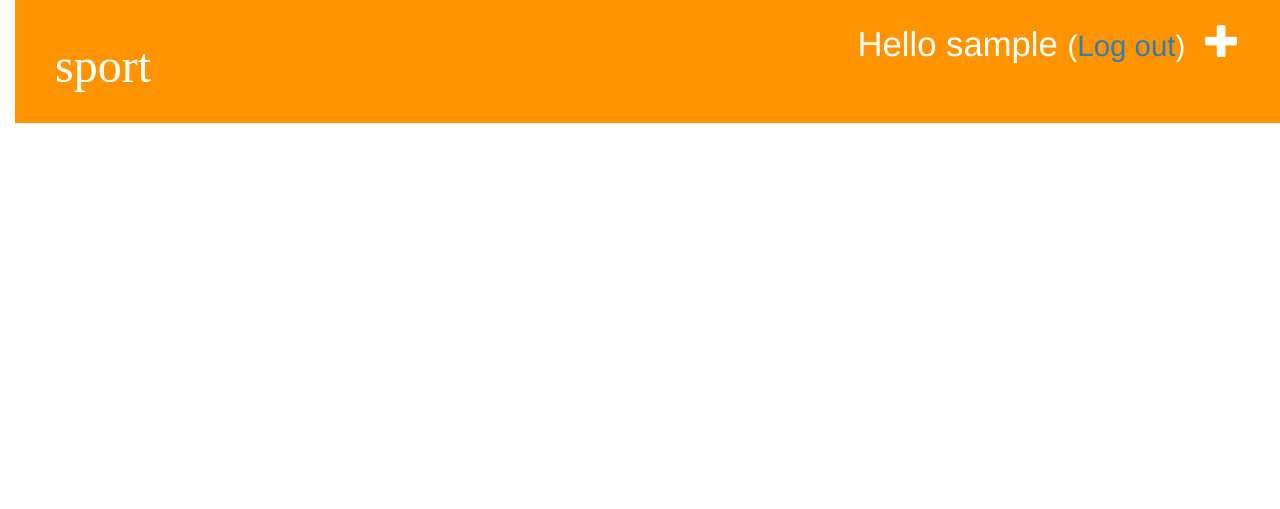
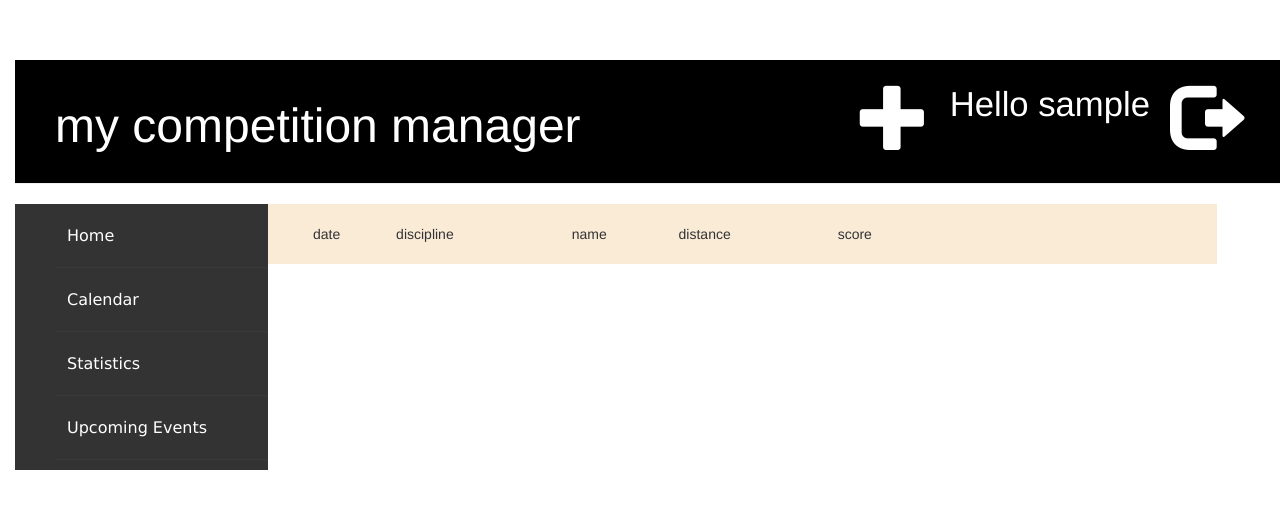
Before and after one commit to annna5/ActivityTracker, a Django app: page / in a window 1280 px wide. Shown: the top 509 px of the page. Run offline with Django 3.2, Linux system fonts and the light colour scheme; the visitor is signed in with stand-in values (Sample User, id 1); data that the repository does not hold is empty; some libraries are stand-ins or nearby versions.

Commit message:
nowy layout, podst kalendarz

```diff
--- a/mysite/urls.py
+++ b/mysite/urls.py
@@ -9,4 +9,5 @@ urlpatterns = patterns('',
     url(r'', include('sport.urls')),
     url(r'^accounts/login/$', 'django.contrib.auth.views.login'),
     url(r'^accounts/logout/$', 'django.contrib.auth.views.logout', {'next_page': '/'}),
+
 )
--- a/sport/admin.py
+++ b/sport/admin.py
@@ -1,6 +1,7 @@
 from django.contrib import admin
-from .models import Competition, Discipline#, Result
+from .models import Competition, Discipline, Typeofmeasure #, Result
 
 admin.site.register(Competition)
 admin.site.register(Discipline)
+admin.site.register(Typeofmeasure)
 # admin.site.register(Result)
--- a/sport/forms.py
+++ b/sport/forms.py
@@ -1,8 +1,11 @@
 from django import forms
+
 from .models import Competition
 
 
 class CompetitionForm(forms.ModelForm):
     class Meta:
         model = Competition
-        fields = ('name', 'event_date', 'event_time', 'location', 'discipline')
+        error_css_class = 'error'
+        required_css_class = 'required'
+        fields = ('name', 'discipline', 'distance', 'score', 'event_date', 'notes')
--- a/sport/static/css/sport.css
+++ b/sport/static/css/sport.css
@@ -1,14 +1,18 @@
 h1 a {
     color: #FCA205;
-    font-family: 'Lobster';
+    font-family: 'Oswald', sans-serif;
 }
 
 body {
     padding-left: 15px;
+    margin-top: 60px;
+    /*background-color: antiquewhite;*/
+    /*background: #333;*/
+    background: white;
 }
 
 .page-header {
-    background-color: #ff9400;
+    background-color: black;
     margin-top: 0;
     padding: 20px 20px 20px 40px;
 }
@@ -24,7 +28,7 @@ body {
 }
 
 h1, h2, h3, h4 {
-    'Open Sans Condensed', sans-serif;
+'Open Sans Condensed', sans-serif;
 }
 
 .date {
@@ -54,3 +58,54 @@ h1, h2, h3, h4 {
 .post h1 a, .post h1 a:visited {
     color: #000000;
 }
+
+.glyphicon {
+    font-size: 70px;
+}
+
+#cssmenu {
+    background: #333;
+    list-style: none;
+    margin: 0;
+    padding: 0;
+    width: 20%;
+    float:left;
+}
+
+#cssmenu li {
+    font: 100% "Lucida Sans Unicode", "Bitstream Vera Sans", "Trebuchet Unicode MS", "Lucida Grande", Verdana, Helvetica, sans-serif;
+    margin: 0;
+    padding: 0;
+    list-style: none;
+
+}
+
+#cssmenu a {
+    background: #333;
+    border-bottom: 1px solid #393939;
+    color: white;
+    margin: 0;
+    padding: 8px 12px;
+    text-decoration: none;
+    font-weight: normal;
+    height: 4em;
+    font-size: medium;
+    display: flex;
+    align-items: center;
+}
+
+#cssmenu a:hover {
+    background: black url("../images/hover.gif") left center no-repeat;
+    color: #fff;
+    padding-bottom: 8px;
+    display: flex;
+}
+
+.container {
+    background-color: antiquewhite;
+    position: relative;
+    width: 75%;
+    margin: 0;
+     overflow: hidden;
+    padding: 10px 30px;
+}
--- a/sport/templates/sport/base.html
+++ b/sport/templates/sport/base.html
@@ -3,10 +3,13 @@
 <html>
 <head>
     <title>sport</title>
+    <link href='https://fonts.googleapis.com/css?family=Oswald' rel='stylesheet' type='text/css'>
     <link rel="stylesheet" href="//maxcdn.bootstrapcdn.com/bootstrap/3.2.0/css/bootstrap.min.css">
     <link rel="stylesheet" href="//maxcdn.bootstrapcdn.com/bootstrap/3.2.0/css/bootstrap-theme.min.css">
     <link rel="stylesheet" href="{% static 'css/sport.css' %}">
     <link href='https://fonts.googleapis.com/css?family=Open+Sans+Condensed:300' rel='stylesheet' type='text/css'>
+    <script src="http://code.jquery.com/jquery-latest.min.js" type="text/javascript"></script>
+    <script src="script.js"></script>
 </head>
 <body>
 {#<div class="page-header">#}
@@ -24,20 +27,32 @@
 {#</div>#}
 <div class="page-header">
     {% if user.is_authenticated %}
+        <a href="{% url 'django.contrib.auth.views.logout' %}" class="top-menu"><span class="glyphicon glyphicon-log-out"></span></a>
+        <p class="top-menu">Hello {{ user.username }} </p>
         <a href="{% url 'competition_new' %}" class="top-menu"><span class="glyphicon glyphicon-plus"></span></a>
-        <p class="top-menu">Hello {{ user.username }}
-            <small>(<a href="{% url 'django.contrib.auth.views.logout' %}">Log out</a>)</small>
-        </p>
     {% else %}
-        <a href="{% url 'django.contrib.auth.views.login' %}" class="top-menu"><span class="glyphicon glyphicon-lock"></span></a>
+        <a href="{% url 'django.contrib.auth.views.login' %}" class="top-menu"><span class="glyphicon glyphicon-log-in"></span></a>
+        <a href="/accounts/register" class="top-menu"><span class="glyphicon glyphicon-plus-sign"></span></a>
     {% endif %}
-    <h1><a href="/">sport</a></h1>
+    <h1>my competition manager</h1>
 
 </div>
+
+<div id='cssmenu'>
+<ul>
+   <li class='active'><a href='/'><span>Home</span></a></li>
+   <li><a href='/sport/templates/sport/calendar.html'><span>Calendar</span></a></li>
+   <li><a href='#'><span>Statistics</span></a></li>
+   <li class='last'><a href='#'><span>Upcoming Events</span></a></li>
+</ul>
+</div>
+
 <div class="content container">
     <div class="row">
-        <div class="col-md-8">
+        <div class="container">
             {% block content %}
+
+
             {% endblock %}
         </div>
     </div>
--- /dev/null
+++ b/sport/templates/sport/calendar.html
@@ -0,0 +1,5 @@
+{% extends 'sport/base.html' %}
+<link href="/static/css/calendar.css" type="text/css" rel="stylesheet" />
+{% block content %}
+{{ calendar }}
+{% endblock %}
--- a/sport/templates/sport/comp_detail.html
+++ b/sport/templates/sport/comp_detail.html
@@ -10,9 +10,13 @@
         {#        {% endif %}#}
         {% if user.is_authenticated %}
             <a class="btn btn-default" href="{% url 'comp_edit' pk=comp.pk %}"><span class="glyphicon glyphicon-pencil"></span></a>
+            <a class="btn btn-default" href="{% url 'comp_remove' pk=comp.pk %}"><span class="glyphicon glyphicon-remove"></span></a>
+
         {% endif %}
         <h1>{{ comp.name }}</h1>
-        <p>{{ comp.location }}</p>
+        <p>date: {{ comp.event_date }}</p>
         <p>{{ comp.discipline }}</p>
+        <p>distance: {{ comp.distance }}</p>
+        <p>score: {{ comp.score }}</p>
     </div>
 {% endblock %}
--- a/sport/templates/sport/competition_list.html
+++ b/sport/templates/sport/competition_list.html
@@ -1,13 +1,30 @@
 {% extends 'sport/base.html' %}
 
 {% block content %}
-    {% for comp in competitions %}
-        <div class="comp">
-            <div class="date">
-                <p>date: {{ comp.event_date }}</p>
-            </div>
-            <h1><a href="{% url 'comp_detail' pk=comp.pk %}">{{ comp.name }}</a></h1>
-            <p>{{ comp.location|linebreaks }}</p>
-        </div>
-    {% endfor %}
+
+    <table style="width:100%">
+        <tr>
+            <td>date</td>
+            <td>discipline</td>
+            <td>name</td>
+            <td>distance</td>
+            <td>score</td>
+            {#            link do notatek#}
+        </tr>
+        {% for comp in competitions %}
+            {#            <div class="date">#}
+            {#                <p>date: {{ comp.event_date }}</p>#}
+
+            {#            </div>#}
+
+            <tr>
+                <td>{{ comp.event_date }}</td>
+                <td>{{ comp.discipline }}</td>
+                <td><a href="{% url 'comp_detail' pk=comp.pk %}">{{ comp.name }}</a></td>
+                <td>{{ comp.distance }}</td>
+                <td>{{ comp.score }}</td>
+                {#            link do notatek#}
+            </tr>
+        {% endfor %}
+    </table>
 {% endblock %}
--- a/sport/urls.py
+++ b/sport/urls.py
@@ -3,7 +3,13 @@ from . import views
 
 urlpatterns = [
     url(r'^$', views.competition_list, name='competition_list'),
+    url(r'^sport/templates/sport/calendar.html/$', views.calendar),
+    # url(r'^sport/templates/sport/my_calendar.html$', views.calendar, name='my_calendar'),
     url(r'^comp/(?P<pk>[0-9]+)/$', views.comp_detail, name='comp_detail'),
     url(r'^comp/new/$', views.competition_new, name='competition_new'),
     url(r'^comp/(?P<pk>[0-9]+)/edit/$', views.comp_edit, name='comp_edit'),
+    url(r'^accounts/register/$', views.register, name='register'),
+    url(r'^accounts/register/complete/$', views.registration_complete, name='registration_complete'),
+    url(r'^comp/(?P<pk>[0-9]+)/remove/$', views.comp_remove, name='comp_remove'),
+
 ]
--- a/sport/views.py
+++ b/sport/views.py
@@ -1,4 +1,10 @@
-from django.shortcuts import render, get_object_or_404, redirect
+from django.contrib.auth.forms import UserCreationForm
+from django.http import HttpResponseRedirect
+from django.shortcuts import render, get_object_or_404, redirect, render_to_response
+from django.template.context_processors import csrf
+from django.utils.safestring import mark_safe
+
+from sport.utils.Calendar import Calendar
 from .models import Competition
 from .forms import CompetitionForm
 from django.contrib.auth.decorators import login_required
@@ -6,7 +12,7 @@ from django.contrib.auth.decorators import login_required
 
 @login_required
 def competition_list(request):
-    competitions = Competition.objects.order_by('event_date')
+    competitions = Competition.objects.order_by('event_date').filter(author=request.user)
     return render(request, 'sport/competition_list.html', {
 
         'competitions': competitions
@@ -25,7 +31,7 @@ def competition_new(request):
         form = CompetitionForm(request.POST)
         if form.is_valid():
             comp = form.save(commit=False)
-            # post.author = request.user
+            comp.author = request.user
             # post.published_date = timezone.now()
             comp.save()
             return redirect('comp_detail', pk=comp.pk)
@@ -41,10 +47,54 @@ def comp_edit(request, pk):
         form = CompetitionForm(request.POST, instance=comp)
         if form.is_valid():
             comp = form.save(commit=False)
-            # comp.author = request.user
+            comp.author = request.user
             # comp.published_date = timezone.now()
             comp.save()
             return redirect('comp_detail', pk=comp.pk)
     else:
         form = CompetitionForm(instance=comp)
     return render(request, 'sport/comp_edit.html', {'form': form})
+
+
+@login_required
+def comp_remove(request, pk):
+    comp = get_object_or_404(Competition, pk=pk)
+    comp.delete()
+    return redirect('sport.views.competition_list')
+
+
+# @login_required
+# def competition_list_for_distance(request):
+#     competitions = Competition.objects.order_by('event_date').filter(author=request.user).filter(dis)
+#     return render(request, 'sport/competition_list.html', {
+#         'competitions': competitions
+#     })
+
+
+@login_required
+def calendar(request): #, year, month):
+    activities = Competition.objects.order_by('event_date').filter(
+            event_date__year=2016, event_date__month=1
+    )
+    cal = Calendar(activities).formatmonth(2016, 1)
+    return render_to_response('sport/calendar.html', {'calendar': mark_safe(cal),})
+
+
+def register(request):
+    if request.method == 'POST':
+        form = UserCreationForm(request.POST)
+        if form.is_valid():
+            form.save()
+            return HttpResponseRedirect('/accounts/register/complete')
+
+    else:
+        form = UserCreationForm()
+    token = {}
+    token.update(csrf(request))
+    token['form'] = form
+
+    return render_to_response('registration/registration_form.html', token)
+
+
+def registration_complete(request):
+    return render_to_response('registration/registration_complete.html')
```
Also changed, not shown: sport/models.py (+19 -16 lines), sport/templates/registration/registration_complete.html (+7 -9 lines), sport/templates/registration/registration_form.html (+7 -6 lines), sport/templates/sport/comp_edit.html (+48 -2 lines), sport/utils/Calendar.py (added, +43 -0 lines), mysite/settings.py (line endings or trailing spaces), sport/static/images/hover.gif (added), sport/static/images/seperator.gif (added), sport/utils/__init__.py (added).
